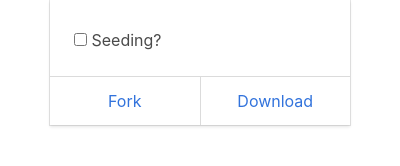
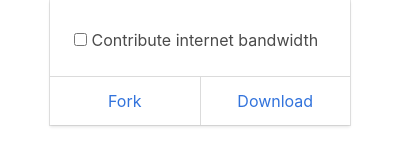
Before and after one commit to cliqz-oss/dat-webext, a browser extension: page addon/pages/popup.html in a window 400 px wide. Drawn offline with nearby package versions, Linux system fonts and the light colour scheme.

Commit message:
Change "Seeding?" label
"Contribute internet bandwidth" is still quite technical, but people
at least get some information about what is about to happen.

```diff
--- a/addon/pages/popup.html
+++ b/addon/pages/popup.html
@@ -15,7 +15,7 @@
                     <p id="dat-peers"></p>
                     <div class="field">
                         <input class="checkbox" id="dat-switch-seeding" type="checkbox">
-                        <label for="dat-switch-seeding">Seeding?</label>
+                        <label for="dat-switch-seeding">Contribute internet bandwidth</label>
                     </div>
                 </div>
             </div>
```
